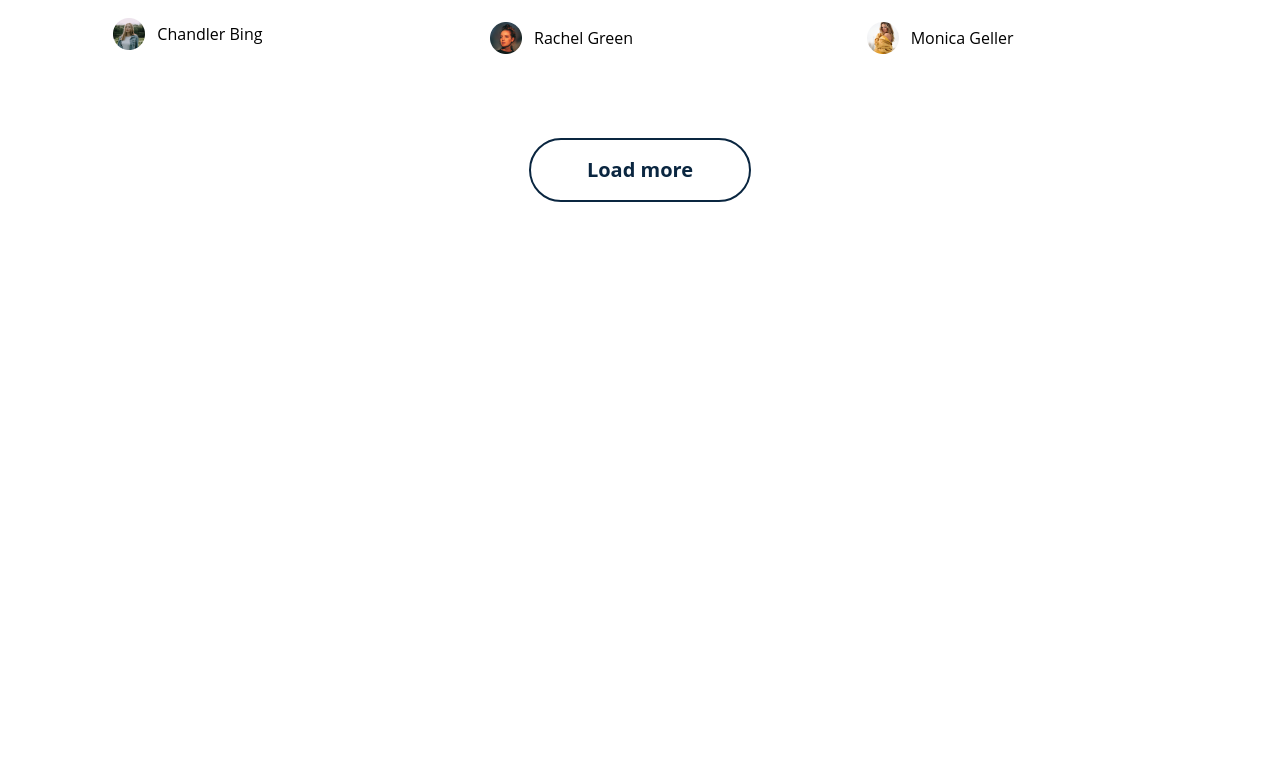
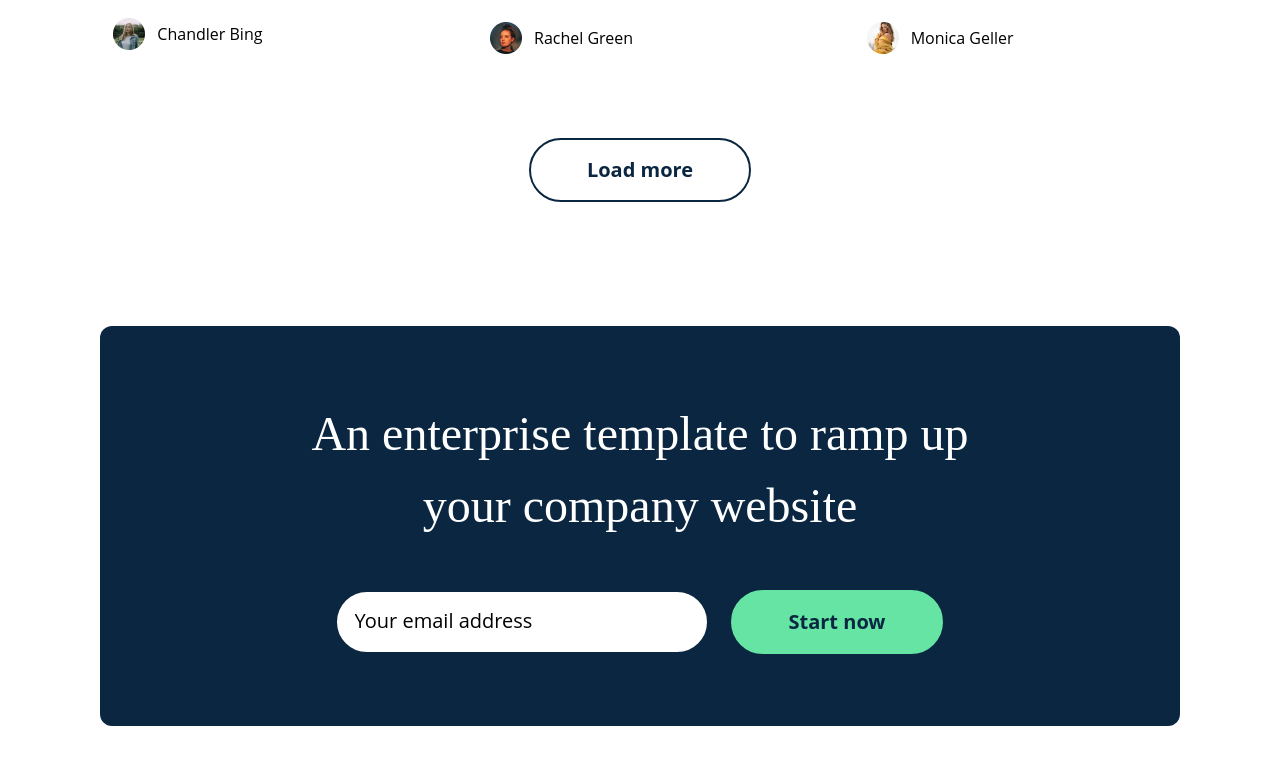
Before and after one commit to ezeaniiandrew/homevy-boldo, a Next.js app: page / in a window 1280 px wide. Shown: the part 5534-6298 px from the top of the page. Before the commit the page ends 5860 px from the top, so only its background shows below. Built offline with nearby package versions, Linux system fonts and the light colour scheme.

Commit message:
add contact us section

```diff
--- a/src/app/page.tsx
+++ b/src/app/page.tsx
@@ -1,4 +1,12 @@
-import { Blog, Faq, Hero, Nav, Services, Testimonial } from "@/components";
+import {
+  Blog,
+  ContactUs,
+  Faq,
+  Hero,
+  Nav,
+  Services,
+  Testimonial,
+} from "@/components";
 
 export default function Home() {
   return (
@@ -9,6 +17,7 @@ export default function Home() {
       <Testimonial />
       <Faq />
       <Blog />
+      <ContactUs />
     </div>
   );
 }
--- /dev/null
+++ b/src/components/ContactUs.tsx
@@ -0,0 +1,27 @@
+export default function ContactUs() {
+  return (
+    <section className="px-[6.25rem] col-span-full mb-[84px]">
+      <div className="bg-dark-blue py-[72px] rounded-xl">
+        <h2 className="font-manrope text-5xl leading-[72px] text-center max-w-[716px] mx-auto">
+          An enterprise template to ramp up your company website
+        </h2>
+        <form className="flex gap-6 items-center justify-center mt-12">
+          <label htmlFor="email-address">
+            <input
+              type="email"
+              id="email-address"
+              placeholder="Your email address"
+              className="rounded-[240px] border-2 border-white py-4 pl-4 pr-14 w-[370px] placeholder:text-xl placeholder:text-black placeholder:leading-[32px]"
+            />
+          </label>
+          <button
+            type="submit"
+            className="bg-green py-4 px-14 border-2 border-green rounded-[56px] font-bold text-dark-blue text-xl"
+          >
+            Start now
+          </button>
+        </form>
+      </div>
+    </section>
+  );
+}
--- a/src/components/index.ts
+++ b/src/components/index.ts
@@ -4,3 +4,4 @@ export { default as Services } from "./Services";
 export { default as Testimonial } from "./Testimonial";
 export { default as Faq } from "./Faq";
 export { default as Blog } from "./Blog";
+export { default as ContactUs } from "./ContactUs";
```
